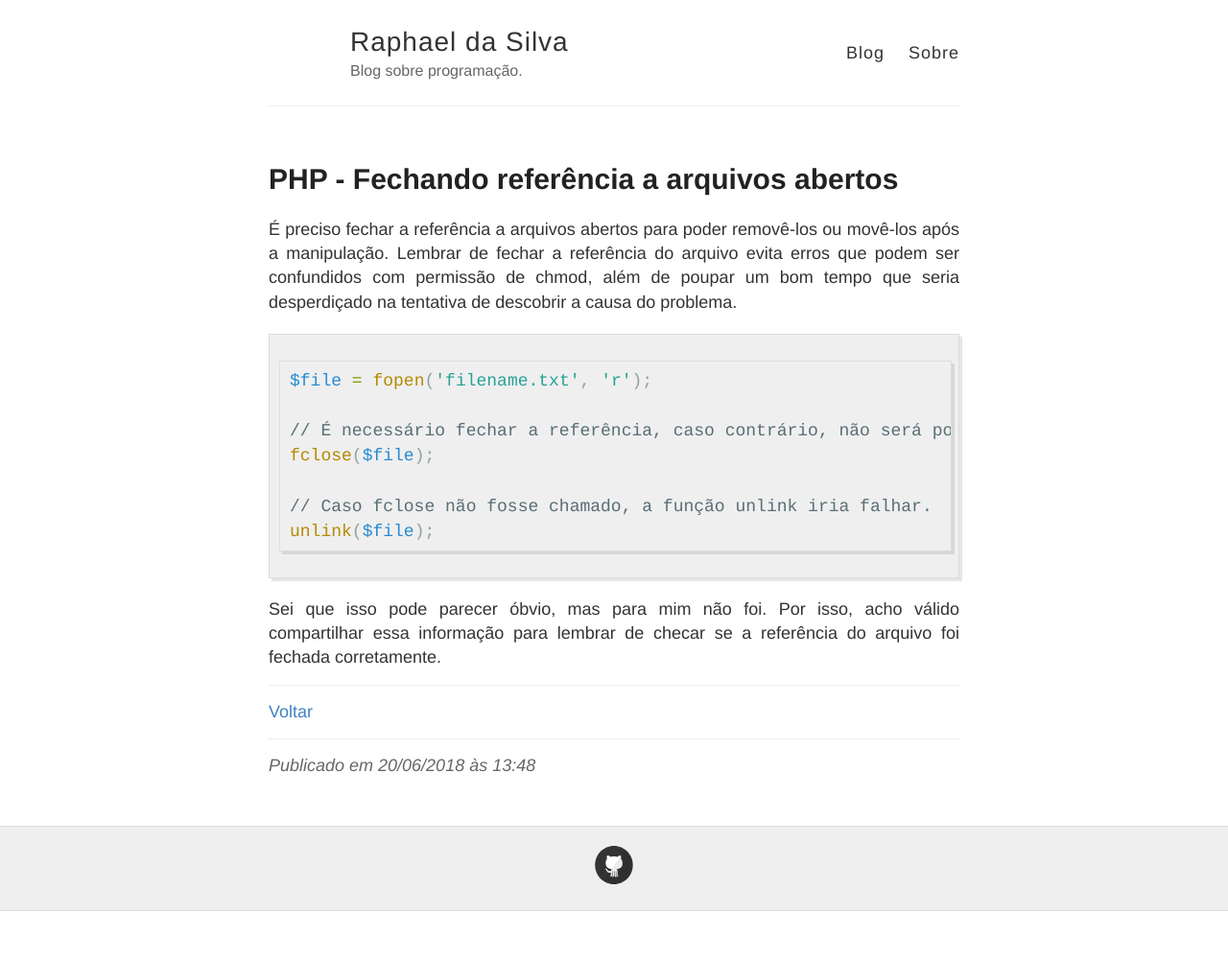
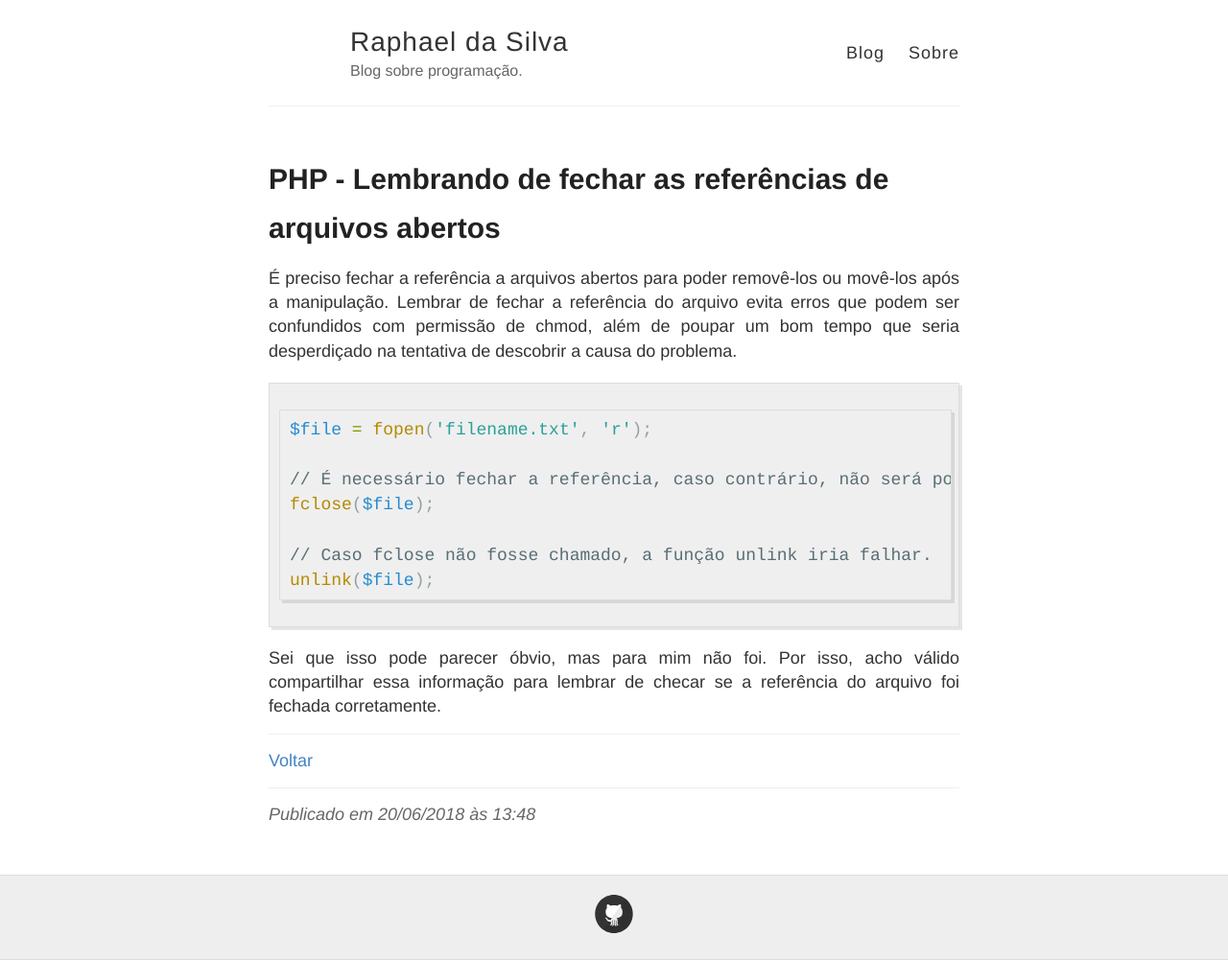
Before and after one commit to raphael-da-silva/raphael-da-silva.github.io, a Jekyll site: the page built from _posts/2018-06-20-fechando-referencia.md, in a window 1280 px wide. Shown: the whole page at 96% size. Built offline with Jekyll 4.4.1, drawn with Linux system fonts in a browser that asks for light colours; before the commit the page ends 950 px from its top, so only the background shows below that.

Commit message:
Atualização

```diff
--- a/_posts/2018-06-20-fechando-referencia.md
+++ b/_posts/2018-06-20-fechando-referencia.md
@@ -1,6 +1,6 @@
 ---
 layout: post
-title: PHP - Fechando referência a arquivos abertos
+title: PHP - Lembrando de fechar as referências de arquivos abertos
 date: 2018-06-20 13:48
 ---
 
```
Also changed, not shown: _posts/2018-06-16-yoda-condition.md (+1 -1 lines), _posts/2019-09-09-ambiente-com-laragon.md (+1 -1 lines).
